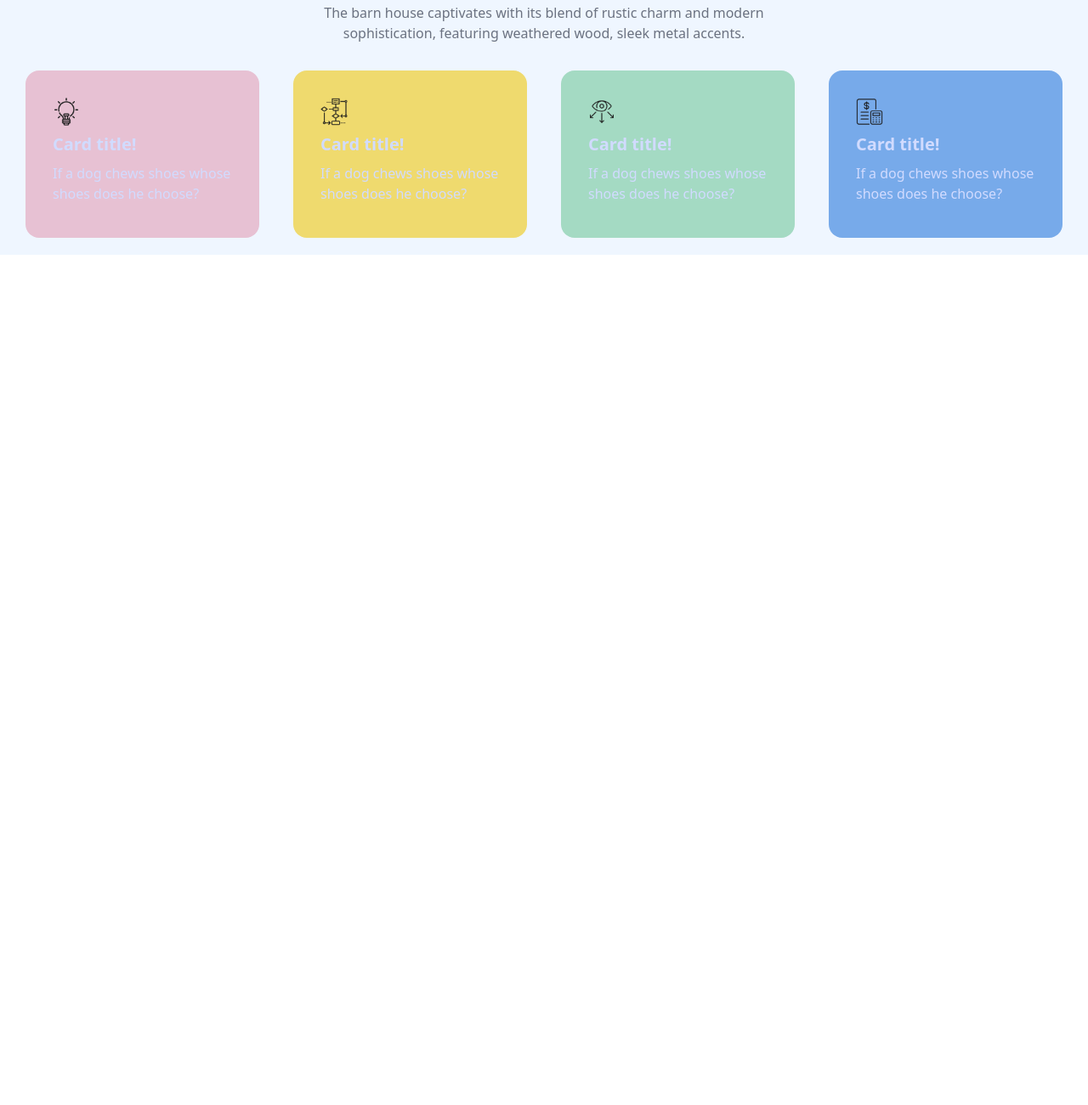
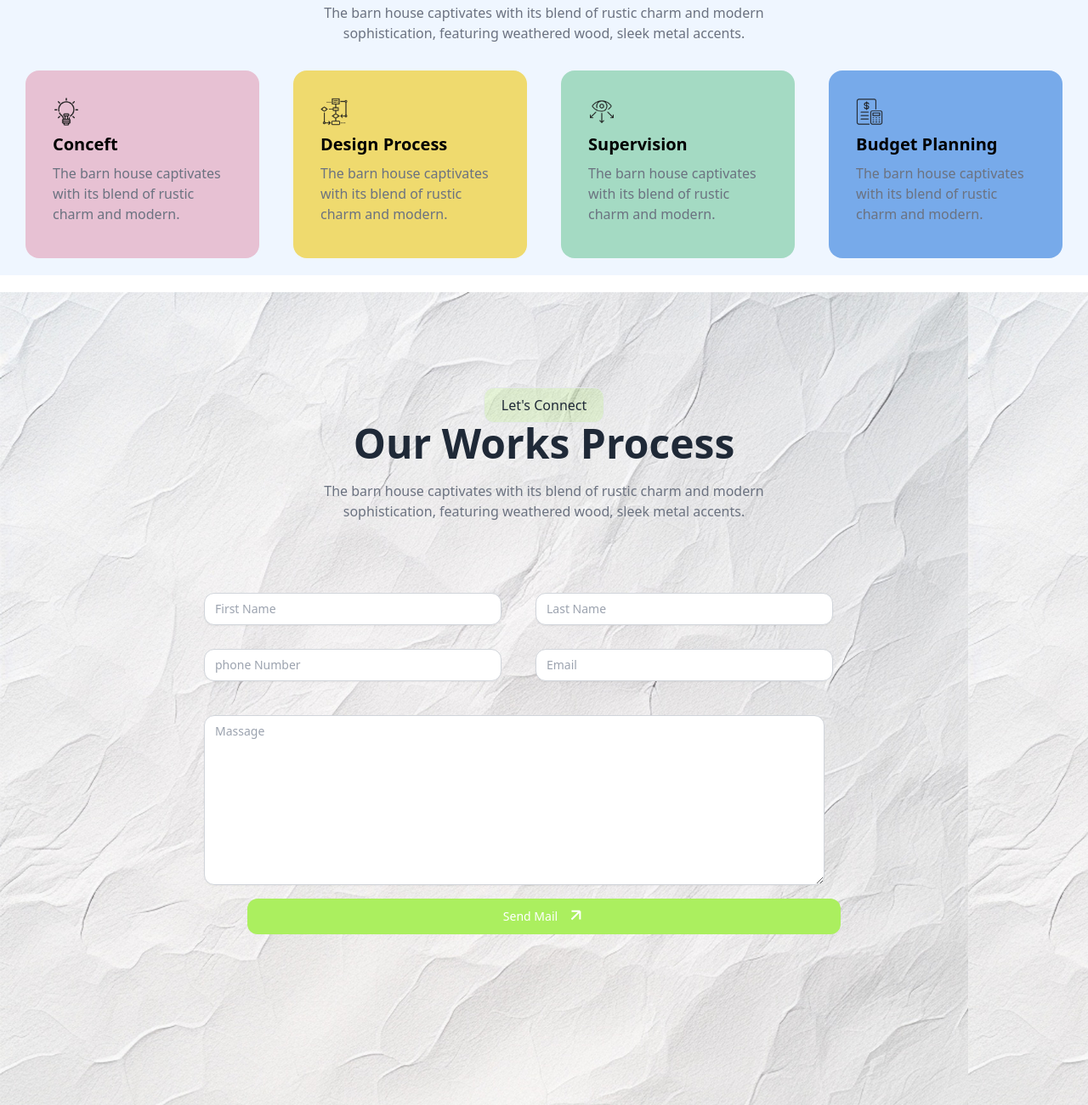
Before and after one commit to dip12345678925/my-third-assginment, a plain HTML site: page index.html in a window 1280 px wide. Shown: the part 1463-2764 px from the top of the page at 85% size. Before the commit the page ends 1843 px from the top, so only its background shows below. Drawn offline with nearby package versions, Linux system fonts and the light colour scheme.

Commit message:
added section two complite

```diff
--- a/index.html
+++ b/index.html
@@ -25,7 +25,7 @@
     }
   </script>
   <style>
-    .font-manrope{
+    .font-manrope {
       font-family: "Manrope", sans-serif;
     }
   </style>
@@ -38,22 +38,12 @@
       <div class="navbar-start">
         <div class="dropdown">
           <div tabindex="0" role="button" class="btn btn-ghost lg:hidden">
-              <svg
-                xmlns="http://www.w3.org/2000/svg"
-                class="h-5 w-5"
-                fill="none"
-                viewBox="0 0 24 24"
+            <svg xmlns="http://www.w3.org/2000/svg" class="h-5 w-5" fill="none" viewBox="0 0 24 24"
               stroke="currentColor">
-                <path
-                  stroke-linecap="round"
-                  stroke-linejoin="round"
-                  stroke-width="2"
-                  d="M4 6h16M4 12h8m-8 6h16" />
+              <path stroke-linecap="round" stroke-linejoin="round" stroke-width="2" d="M4 6h16M4 12h8m-8 6h16" />
             </svg>
           </div>
-            <ul
-              tabindex="0"
-              class="menu menu-sm dropdown-content bg-base-100 rounded-box z-[1] mt-3 w-52 p-2 shadow">
+          <ul tabindex="0" class="menu menu-sm dropdown-content bg-base-100 rounded-box z-[1] mt-3 w-52 p-2 shadow">
             <li><a></a>Home</li>
             <li><a></a>Service</li>
             <li><a></a>Portifolio</li>
@@ -74,31 +64,16 @@
       </div>
       <div class="navbar-end hidden md:flex">
         <button class="btn btn-ghost btn-circle  ">
-            <svg
-              xmlns="http://www.w3.org/2000/svg"
-              class="h-5 w-5"
-              fill="none"
-              viewBox="0 0 24 24"
-              stroke="currentColor">
-              <path
-                stroke-linecap="round"
-                stroke-linejoin="round"
-                stroke-width="2"
+          <svg xmlns="http://www.w3.org/2000/svg" class="h-5 w-5" fill="none" viewBox="0 0 24 24" stroke="currentColor">
+            <path stroke-linecap="round" stroke-linejoin="round" stroke-width="2"
               d="M21 21l-6-6m2-5a7 7 0 11-14 0 7 7 0 0114 0z" />
           </svg>
         </button>
         <button class="btn btn-ghost btn-circle">
           <div class="indicator">
-              <svg
-                xmlns="http://www.w3.org/2000/svg"
-                class="h-5 w-5"
-                fill="none"
-                viewBox="0 0 24 24"
+            <svg xmlns="http://www.w3.org/2000/svg" class="h-5 w-5" fill="none" viewBox="0 0 24 24"
               stroke="currentColor">
-                <path
-                  stroke-linecap="round"
-                  stroke-linejoin="round"
-                  stroke-width="2"
+              <path stroke-linecap="round" stroke-linejoin="round" stroke-width="2"
                 d="M15 17h5l-1.405-1.405A2.032 2.032 0 0118 14.158V11a6.002 6.002 0 00-4-5.659V5a2 2 0 10-4 0v.341C7.67 6.165 6 8.388 6 11v3.159c0 .538-.214 1.055-.595 1.436L4 17h5m6 0v1a3 3 0 11-6 0v-1m6 0H9" />
             </svg>
             <span class="badge badge-xs badge-primary indicator-item"></span>
@@ -119,9 +94,11 @@
           <div class="px-5">
             <h1 class=" text-2xl lg:text-5xl font-bold">A barn house of this design has a striking appearance</h1>
             <p class="py-6 text-gray-500">
-              The barn house captivates with its blend of rustic charm and modern sophistication, featuring weathered wood, sleek metal accents, and large windows that flood the space with natural light.
+              The barn house captivates with its blend of rustic charm and modern sophistication, featuring weathered
+              wood, sleek metal accents, and large windows that flood the space with natural light.
             </p>
-            <button class="bg-green-400  rounded-full px-6 text-white btn">View detais <i class="fa-solid fa-arrow-right bg-zinc-900"></i> </button>
+            <button class="bg-green-400  rounded-full px-6 text-white btn">View detais <i
+                class="fa-solid fa-arrow-right bg-zinc-900"></i> </button>
           </div>
         </div>
       </div>
@@ -129,7 +106,7 @@
   </header>
   <!-- Main  -->
   <main class="mx-auto justify-center ">
-    <section class="mt-5 mx-auto bg-blue-50 mb-20 ">
+    <section class="mt-5 mx-auto bg-blue-50 ">
       <div class="hidden md:flex px-10 mt-10">
         <img src="assets/Vector.png" alt="">
       </div>
@@ -139,7 +116,8 @@
           <button class="bg-white border rounded-xl px-5 py-2 mb-5">About Us</button>
           <h1 class=" text-2xl font-bold ">We design thoughtful, <br> liveable spaces</h1>
           <br>
-          <p class=" lg:w-[559px] lg:h-[52px] text-gray-500">The barn house captivates with its blend of rustic charm and modern sophistication, featuring weathered wood, sleek metal accents.</p>
+          <p class=" lg:w-[559px] lg:h-[52px] text-gray-500">The barn house captivates with its blend of rustic charm
+            and modern sophistication, featuring weathered wood, sleek metal accents.</p>
           <!-- card -->
           <div class=" flex-row">
             <div class="flex mt-8 border lg:w-96  rounded-xl bg-white  lg:px-3 lg:py-2 justify-center">
@@ -171,15 +149,16 @@
       <div class="text-center mt-20 mb-8">
         <button class="bg-white border rounded-xl px-5 py-2 ">How we works</button>
         <h1 class="text-3xl md:text-4xl lg:text-5xl font-bold mb-5">Our Works Process</h1>
-        <p class="text-gray-500 max-w-xl mx-auto">The barn house captivates with its blend of rustic charm and modern sophistication, featuring weathered wood, sleek metal accents. </p>
+        <p class="text-gray-500 max-w-xl mx-auto">The barn house captivates with its blend of rustic charm and modern
+          sophistication, featuring weathered wood, sleek metal accents. </p>
       </div>
       <!-- card-11 -->
       <div class="lg:flex gap-10 lg:mx-auto  mx-5 justify-center ">
         <div class="card bg-[#E7C1D3] text-primary-content w-[275px] mb-5">
           <div class="card-body">
             <img class="w-8" src="assets/concept.png" alt="">
-          <h2 class="card-title">Card title!</h2>
-          <p>If a dog chews shoes whose shoes does he choose?</p>
+            <h2 class="card-title text-black">Conceft</h2>
+            <p class="text-gray-500">The barn house captivates with its blend of rustic charm and modern.</p>
             <div class="card-actions justify-end">
             </div>
           </div>
@@ -187,8 +166,8 @@
         <div class="card bg-[#EFDA6E]  text-primary-content w-[275px] mb-5">
           <div class="card-body">
             <img class="w-8" src="assets/flow-chart.png" alt="">
-          <h2 class="card-title">Card title!</h2>
-          <p>If a dog chews shoes whose shoes does he choose?</p>
+            <h2 class="card-title text-black">Design Process</h2>
+            <p class="text-gray-500">The barn house captivates with its blend of rustic charm and modern.</p>
             <div class="card-actions justify-end">
             </div>
           </div>
@@ -196,8 +175,8 @@
         <div class="card  bg-[#A4DAC3] text-primary-content w-[275px] mb-5">
           <div class="card-body">
             <img class="w-8" src="assets/vision.png" alt="">
-          <h2 class="card-title">Card title!</h2>
-          <p>If a dog chews shoes whose shoes does he choose?</p>
+            <h2 class="card-title text-black">Supervision</h2>
+            <p class="text-gray-500">The barn house captivates with its blend of rustic charm and modern.</p>
             <div class="card-actions justify-end">
             </div>
           </div>
@@ -205,14 +184,59 @@
         <div class="card bg-[#77AAEA] text-primary-content w-[275px] mb-5">
           <div class="card-body">
             <img class="w-8" src="assets/budget-planning.png" alt="">
-          <h2 class="card-title">Card title!</h2>
-          <p>If a dog chews shoes whose shoes does he choose?</p>
+            <h2 class="card-title text-black">Budget Planning</h2>
+            <p class="text-gray-500">The barn house captivates with its blend of rustic charm and modern.</p>
             <div class="card-actions justify-end">
             </div>
           </div>
         </div>
       </div>
     </section>
+    <!-- section-2 -->
+    <section class="mb-10 mt-5  h-[990px]" style="background-image:url(assets/bg.jpg);">
+      <div class="text-center">
+        <button class="bg-[#ABEF5F33] border rounded-xl px-5 py-2 mt-28"> Let's Connect</button>
+        <h1 class="text-3xl md:text-4xl lg:text-5xl font-bold mb-5">Our Works Process</h1>
+        <p class="text-gray-500 max-w-xl mx-auto">The barn house captivates with its blend of rustic charm and modern sophistication, featuring weathered wood, sleek metal accents. </p>
+      <!-- Input -->
+      <div class=" mt-20 ">
+        <form class="lg:mx-60 mx-3">
+            <div class="">
+              <div class="lg:flex gap-10">
+                <div>
+                  <input type="text" id="firstName" placeholder="First Name" name="firstName" class="mt-1 block lg:w-[350px] w-[300px] rounded-xl border border-gray-300 bg-white py-2 px-3 shadow-sm focus:outline-none focus:ring-indigo-500 focus:border-indigo-500 sm:text-sm">
+              </div>
+              <div>
+                  <input type="text" id="lastName" placeholder="Last Name" name="lastName" class="mt-1 block lg:w-[350px] w-[300px] rounded-xl border border-gray-300 bg-white py-2 px-3 shadow-sm focus:outline-none focus:ring-indigo-500 focus:border-indigo-500 sm:text-sm">
+              </div>
+              </div>
+              <br>
+             <div class="lg:flex gap-10">
+              <div>
+                <input type="tel" id="phoneNumber" placeholder="phone Number" name="phoneNumber" class="mt-1 block lg:w-[350px] w-[300px] rounded-xl border border-gray-300 bg-white py-2 px-3 shadow-sm focus:outline-none focus:ring-indigo-500 focus:border-indigo-500 sm:text-sm">
+            </div>
+            <div>
+                <input type="email" id="email" placeholder="Email" name="email" class="mt-1 block lg:w-[350px] w-[300px] rounded-xl border border-gray-300 bg-white py-2 px-3 shadow-sm focus:outline-none focus:ring-indigo-500 focus:border-indigo-500 sm:text-sm">
+            </div>
+        </div>
+        </form>
+        <div class="mx">
+            <textarea id="message" name="message" placeholder="Massage" rows="4" class="mt-10 block lg:w-[730px] w-[300px] h-[200px]
+             rounded-xl border border-gray-300 bg-white py-2 px-3 shadow-sm focus:outline-none focus:ring-indigo-500 focus:border-indigo-500 sm:text-sm"></textarea>
+        </div>
+             </div>
+            <div class="mt-4 text-center">
+                <button type="submit" class="inline-flex justify-center items-center lg:px-[300px] px-20 py-2 bg-[#ABEF5F] border border-transparent rounded-xl font-medium text-white hover:bg-[#ABEF5F] focus:outline-none focus:ring-2 focus:ring-offset-2 focus:ring-indigo-500 sm:w-auto sm:text-sm">
+                    Send Mail
+                    <svg xmlns="http://www.w3.org/2000/svg" class="h-6 w-6 ml-2 -rotate-45" fill="none" viewBox="0 0 24 24" stroke="currentColor" stroke-width="2">
+                        <path d="M14 5l7 7m0 0l-7 7m7-7H7" />
+                    </svg>
+                </button>
+            </div>
+    </div>
+  </div>
+    </section>
+    <!-- l nojcscpks -->
 
   </main>
   <footer>
```
Lines whose indentation alone changed are shown as unchanged.
